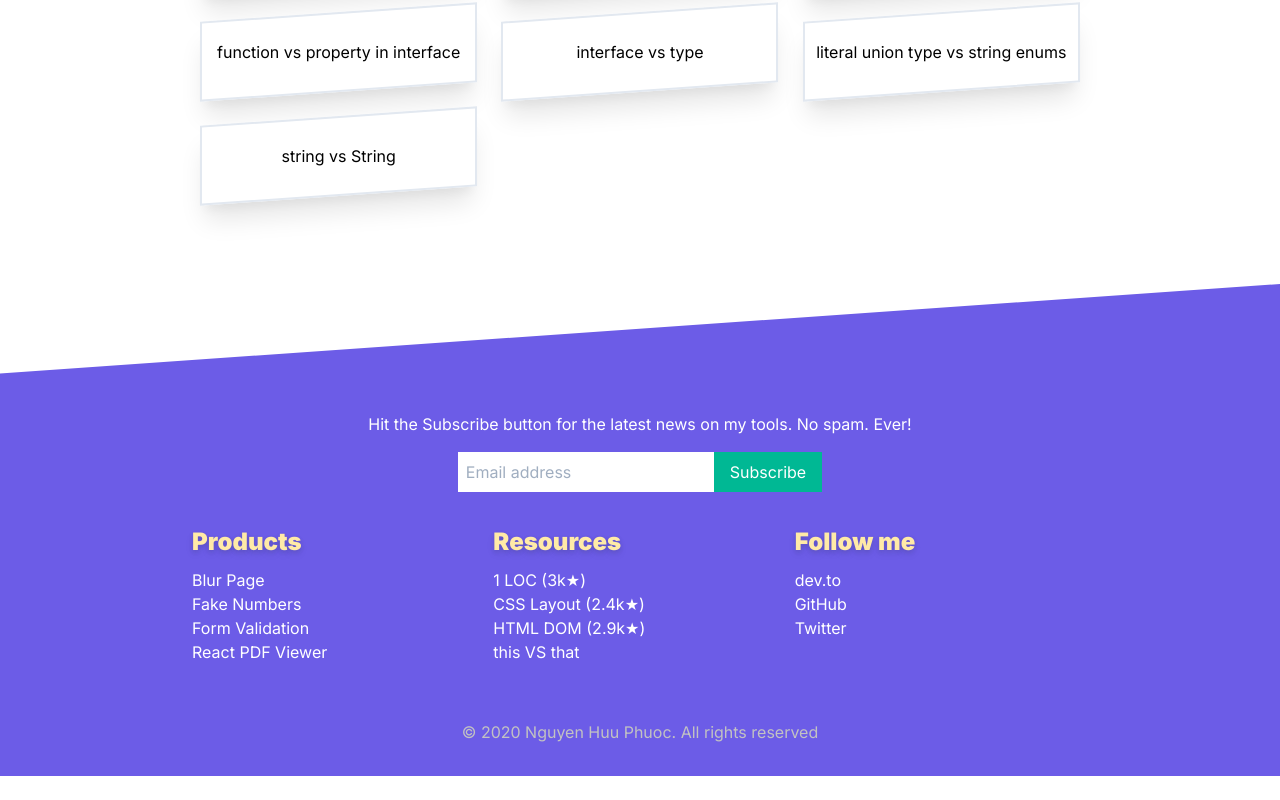
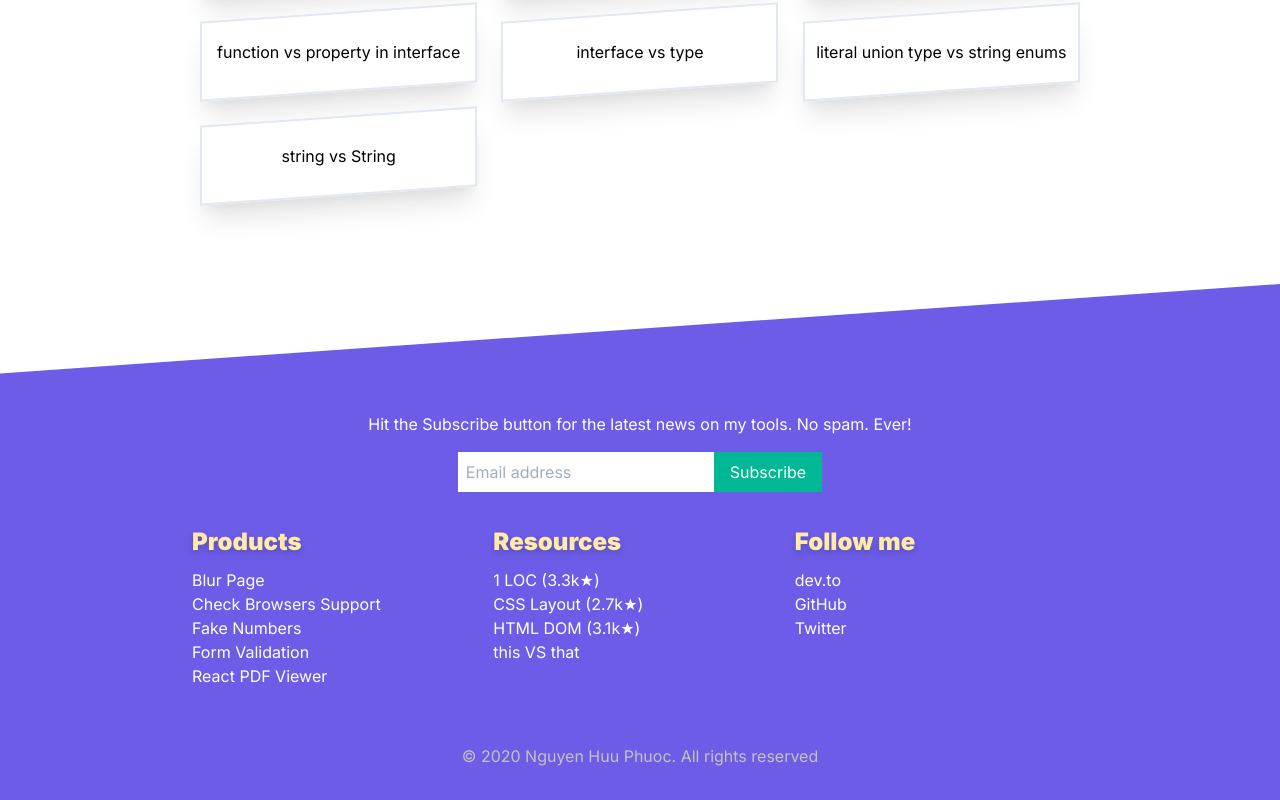
Before and after one commit to phuocng/this-vs-that, a React app: page / in a window 1280 px wide. Shown: the part 3872-4672 px from the top of the page. Before the commit the page ends 4648 px from the top, so only its background shows below. Built offline with nearby package versions, Linux system fonts and the light colour scheme; no server answers.

Commit message:
Add Check Browsers Supports

```diff
--- a/client/pages/Footer.tsx
+++ b/client/pages/Footer.tsx
@@ -37,6 +37,17 @@ const Footer: React.FC<{}> = () => {
                                     title="BlurPage - a browser extension to hide sensitive element on page"
                                 >
                                     Blur Page
+                                </a>
+                            </li>
+                            <li>
+                                <a
+                                    className='text-white'
+                                    href="https://checkbrowsers.support"
+                                    rel="noopener noreferrer"
+                                    target="_blank"
+                                    title="Check Browsers Support - a browser extension to check browser compatibility without leaving your tab"
+                                >
+                                    Check Browsers Support
                                 </a>
                             </li>
                             <li>
@@ -93,7 +104,7 @@ const Footer: React.FC<{}> = () => {
                                     target="_blank"
                                     title="1 LOC - favorite JavaScript utilities in single line of code"
                                 >
-                                    1 LOC (3k★)
+                                    1 LOC (3.3k★)
                                 </a>
                             </li>
                             <li>
@@ -104,7 +115,7 @@ const Footer: React.FC<{}> = () => {
                                     target="_blank"
                                     title="CSS Layout - a collection of popular layouts and patterns made with CSS"
                                 >
-                                    CSS Layout (2.4k★)
+                                    CSS Layout (2.7k★)
                                 </a>
                             </li>
                             <li>
@@ -115,7 +126,7 @@ const Footer: React.FC<{}> = () => {
                                     target="_blank"
                                     title="HTML DOM - Common tasks of managing HTML DOM with native API"
                                 >
-                                    HTML DOM (2.9k★)
+                                    HTML DOM (3.1k★)
                                 </a>
                             </li>
                             <li>
```
Also changed, not shown: 1 other file (tests, documents, lock files or other folders).
